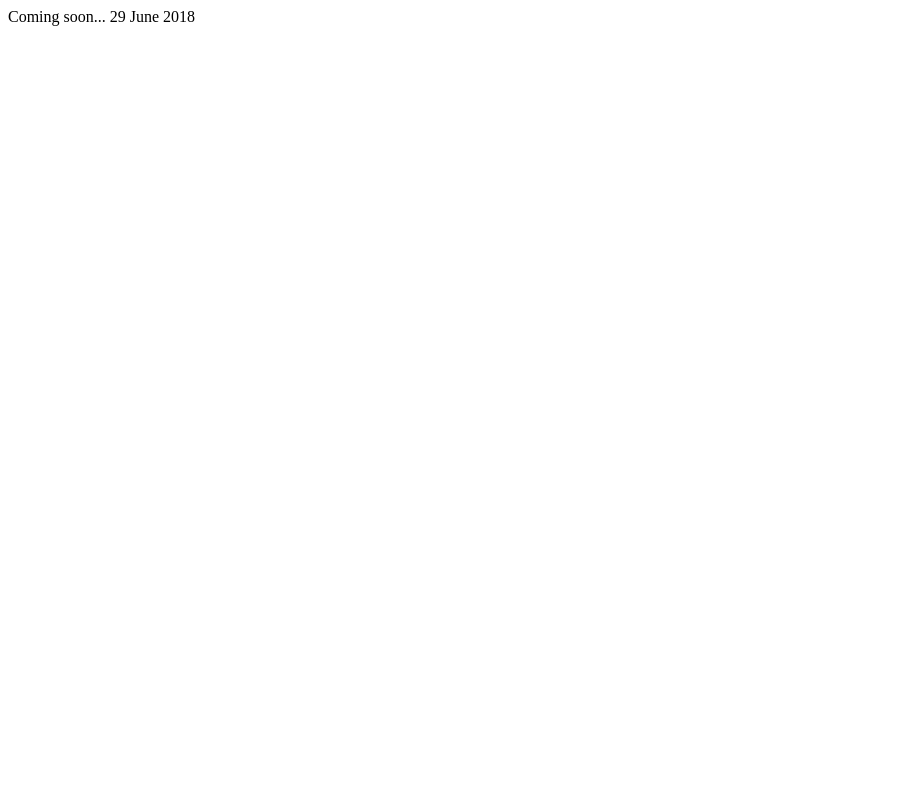
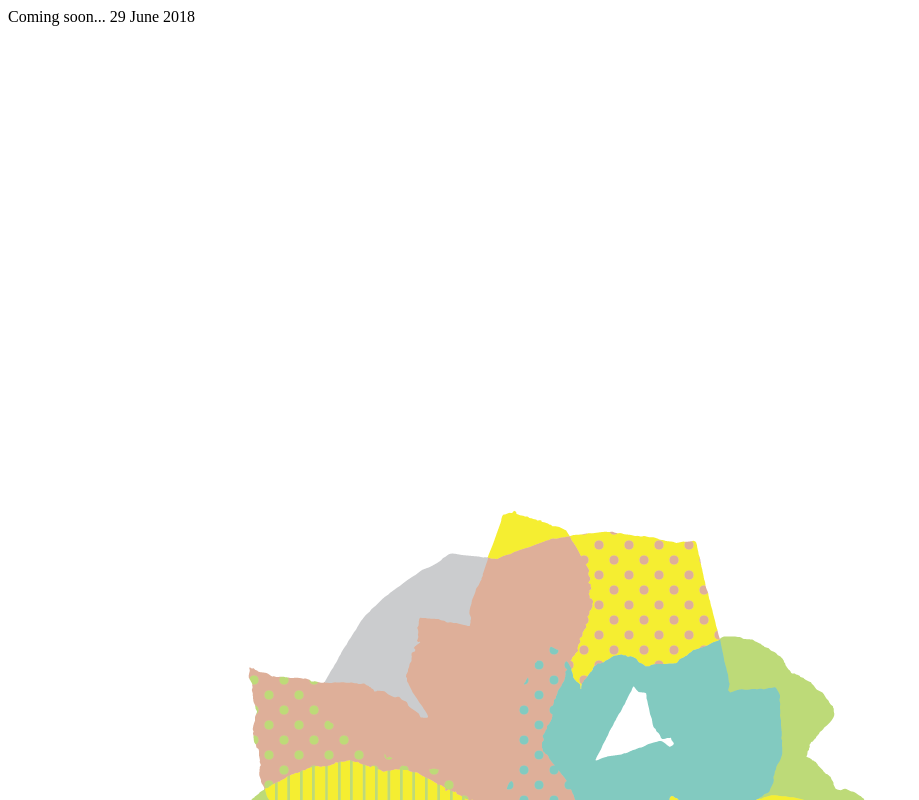
Before and after one commit to lesliesteen/lesliesteen.github.io, a plain HTML site: page index.html in a window 1280 px wide. Shown: the top 800 px of the page, without its empty margins (0-919 px from the left). Drawn offline with Linux system fonts and the light colour scheme.

Commit message:
Update index.html

```diff
--- a/index.html
+++ b/index.html
@@ -11,5 +11,6 @@
 </head>
 <body>
 Coming soon... 29 June 2018
+  <img src="landkaartendigitaallijn(vegetatie)-08.png">
   </body>
 </html>
```
